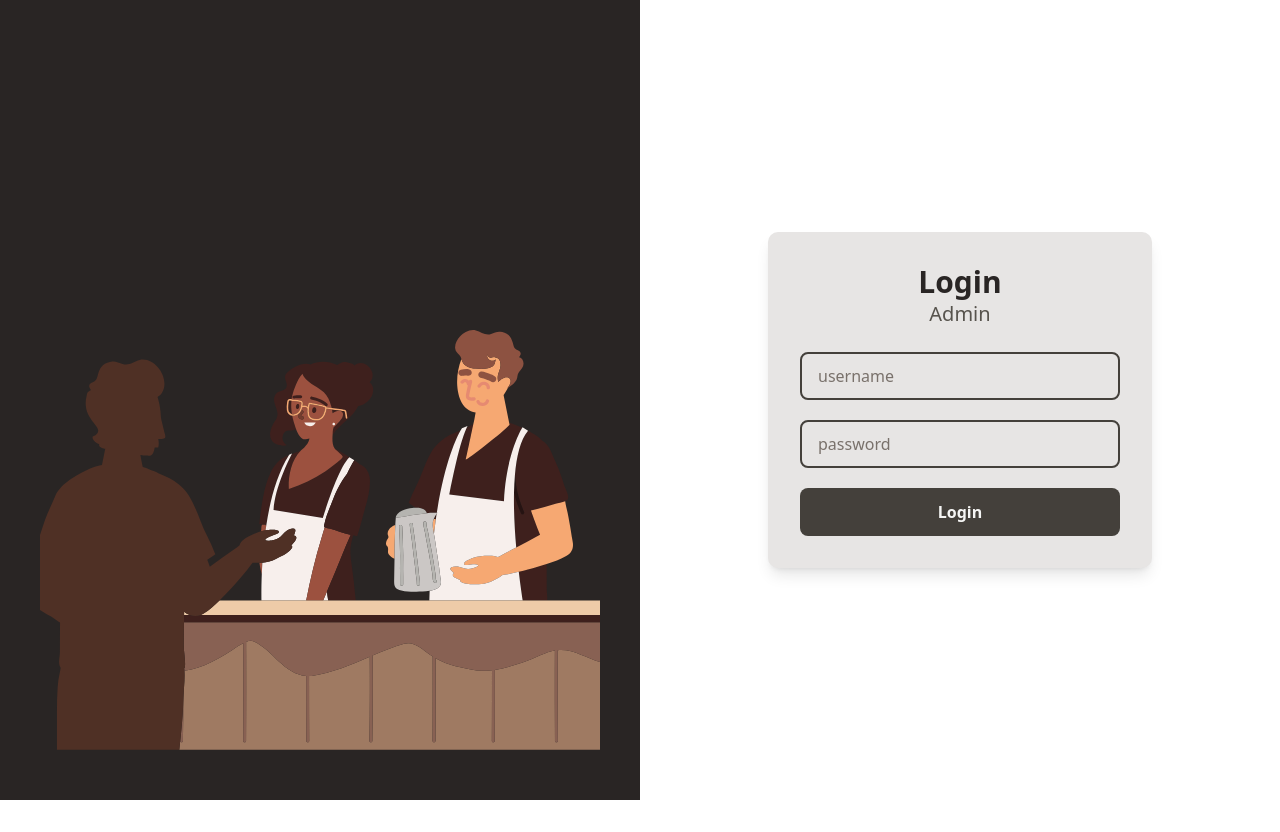
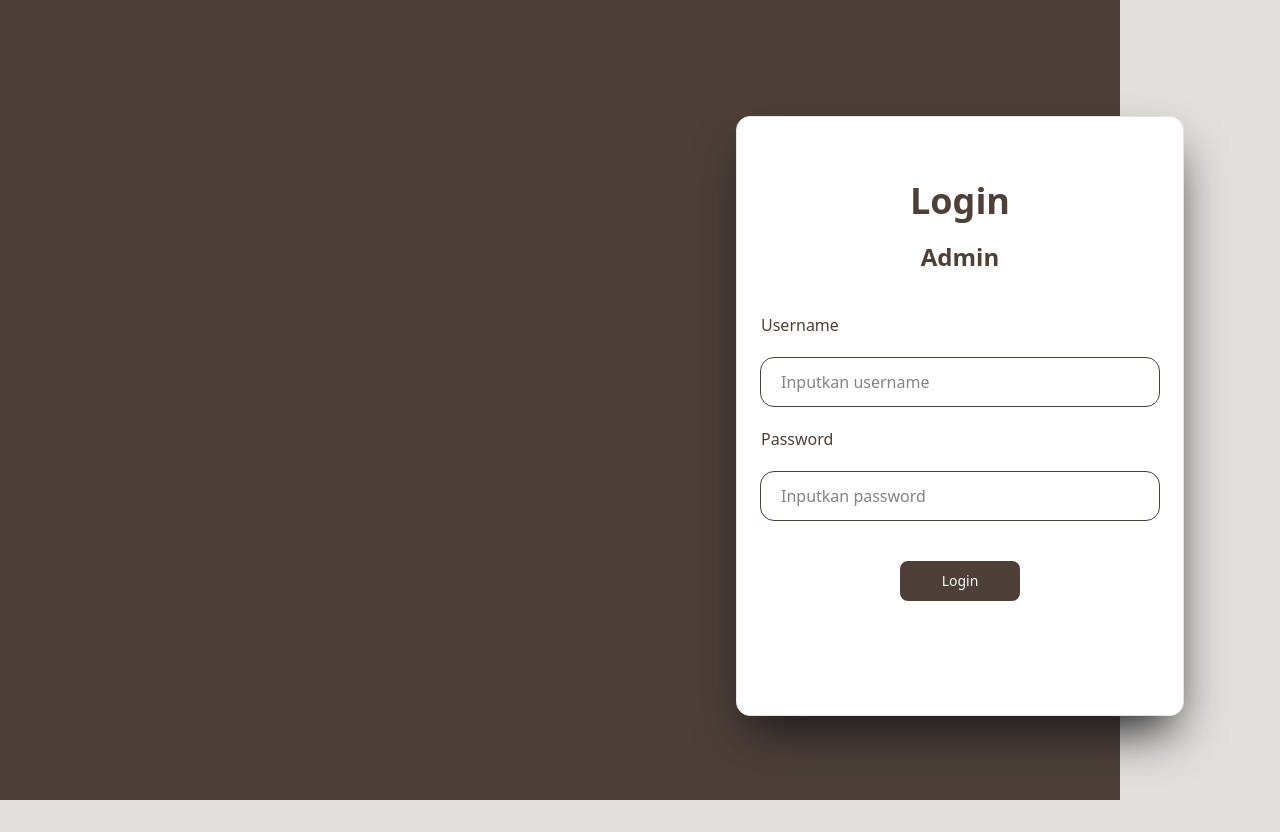
Before and after one commit to azizhadiid/lapakkito, a Next.js app: page /login in a window 1280 px wide. Before the commit the page ends 800 px from the top, so only its background shows below. Built offline with nearby package versions, Linux system fonts and the light colour scheme.

Commit message:
halaman login admin belum selesai

```diff
--- a/app/(admin)/kelola-umkm/page.tsx
+++ b/app/(admin)/kelola-umkm/page.tsx
@@ -0,0 +1,9 @@
+import React from 'react'
+import KelolaUmkm from '@/components/layout/admin/pages/kelola';
+export default function ManageUmkm() {
+  return (
+    <>
+        < KelolaUmkm/>
+    </>
+  )
+}
--- a/app/(admin)/login/page.tsx
+++ b/app/(admin)/login/page.tsx
@@ -1,95 +1,10 @@
-import type { NextPage } from 'next';
-import Head from 'next/head';
-import Image from 'next/image';
+import React from 'react'
+import Login from '@/components/layout/admin/pages/login';
 
-// Ganti ini dengan path ke ilustrasi Anda
-// Anda bisa download ilustrasi dari situs seperti undraw.co
-const ILLUSTRATION_PATH = '/iconlogin.svg';
-
-const AdminLoginPage: NextPage = () => {
+export default function LoginPage() {
   return (
     <>
-      <Head>
-        <title>Login Admin</title>
-      </Head>
-
-      <main className="grid min-h-screen grid-cols-1 md:grid-cols-2">
-
-        {/* === Kolom Kiri (Ilustrasi) === */}
-        {/* Tersembunyi di mobile, tampil di desktop */}
-        <div className="hidden md:flex items-center justify-center bg-stone-800 p-10">
-          {/* GANTI BAGIAN INI DENGAN ILUSTRASI ANDA
-            Saya menggunakan placeholder di sini.
-            Gunakan komponen next/image untuk performa terbaik.
-          */}
-          <div className="text-stone-300">
-            <Image src={ILLUSTRATION_PATH} width={600} height={400} alt="Admin Illustration" className='mt-70'/>
-          </div>
-        </div>
-
-        {/* === Kolom Kanan (Form Login) === */}
-        {/* Latar belakang berubah berdasarkan ukuran layar:
-          - Mobile: bg-stone-800 (gelap)
-          - Desktop: md:bg-white (putih)
-        */}
-        <div className="flex items-center justify-center bg-stone-800 p-8 md:bg-white">
-
-          {/* === Kartu Form === */}
-          <div className="w-full max-w-sm rounded-lg bg-stone-200 p-8 shadow-lg">
-
-            {/* --- Judul --- */}
-            <h1 className="text-center text-3xl font-bold text-stone-800">
-              Login
-            </h1>
-            <h2 className="mb-6 text-center text-xl text-stone-600">
-              Admin
-            </h2>
-
-            {/* --- Form --- */}
-            <form className="space-y-5">
-
-              {/* --- Input Username --- */}
-              <div>
-                <label htmlFor="username" className="sr-only">
-                  Username
-                </label>
-                <input
-                  type="text"
-                  id="username"
-                  name="username"
-                  placeholder="username"
-                  className="w-full rounded-md border-2 border-stone-700 bg-transparent px-4 py-2.5 text-stone-800 placeholder-stone-500 transition focus:border-stone-500 focus:outline-none focus:ring-0"
-                />
-              </div>
-
-              {/* --- Input Password --- */}
-              <div>
-                <label htmlFor="password" className="sr-only">
-                  Password
-                </label>
-                <input
-                  type="password"
-                  id="password"
-                  name="password"
-                  placeholder="password"
-                  className="w-full rounded-md border-2 border-stone-700 bg-transparent px-4 py-2.5 text-stone-800 placeholder-stone-500 transition focus:border-stone-500 focus:outline-none focus:ring-0"
-                />
-              </div>
-
-              {/* --- Tombol Submit --- */}
-              <button
-                type="submit"
-                className="w-full rounded-md bg-stone-700 py-3 font-semibold text-stone-100 transition hover:bg-stone-600 focus:outline-none focus:ring-2 focus:ring-stone-500 focus:ring-offset-2 focus:ring-offset-stone-200"
-              >
-                Login
-              </button>
-
-            </form>
-          </div>
-        </div>
-      </main>
+      <Login/>
     </>
   );
-};
-
-export default AdminLoginPage;
+}
--- /dev/null
+++ b/components/layout/admin/pages/beranda.tsx
@@ -0,0 +1,10 @@
+import React from 'react'
+import BerandaAdmin from '@/components/layout/admin/pages/beranda';
+
+export default function Beranda() {
+  return (
+    <>
+        < BerandaAdmin/>
+    </>
+  )
+}
--- /dev/null
+++ b/components/layout/admin/pages/kelola.tsx
@@ -0,0 +1,7 @@
+import React from 'react'
+
+export default function KelolaUmkm() {
+  return (
+    <div>Kelola</div>
+  )
+}
--- /dev/null
+++ b/components/layout/admin/pages/login.tsx
@@ -0,0 +1,82 @@
+import React from "react";
+import type { NextPage } from "next";
+import Image from "next/image";
+import {
+  Card,
+  CardContent,
+  CardDescription,
+  CardFooter,
+  CardHeader,
+  CardTitle,
+} from "@/components/ui/card";
+import { Input } from "@/components/ui/input";
+import { Button } from "@/components/ui/button";
+
+// Ganti ini dengan path ke ilustrasi Anda
+// Anda bisa download ilustrasi dari situs seperti undraw.co
+const ILLUSTRATION_PATH = "/iconlogin.svg";
+
+export default function Login() {
+  return (
+    <main className="min-h-screen bg-[#E2E0DD]">
+      <div className="bg-[#4E4039] absolute w-280 h-screen"></div>
+      <div className="p-4 z-10 relative">
+        <div className="h-screen flex items-center justify-end">
+          <Card className="max-w-md md:mr-20 w-120 h-150 p-4 shadow-zinc-900 shadow-2xl">
+            <div className="mt-12">
+              <section className="mb-10">
+                <CardTitle className="text-center text-[#4E4039] text-4xl mb-5 font-bold">
+                  Login
+                </CardTitle>
+                <CardTitle className="text-center text-[#4E4039] text-2xl">
+                  Admin
+                </CardTitle>
+              </section>
+              <form action="">
+                <section className="space-y-5 text-center">
+                  <div className="text-center px-2">
+                    <label
+                      htmlFor="Username"
+                      className="w-100 flex justify-start text-[#4E4039]"
+                    >
+                      Username
+                    </label>
+                  </div>
+                  <div className="text-center">
+                    <input
+                      type="text"
+                      id="username"
+                      placeholder="Inputkan username"
+                      value={FormData.username}
+                      className="w-100 py-3 rounded-xl p-5 border-[#4E4039] border-1"
+                    />
+                  </div>
+                  <div className="text-center px-2">
+                    <label
+                      htmlFor="Password"
+                      className="w-100 flex justify-start text-[#4E4039]"
+                    >
+                      Password
+                    </label>
+                  </div>
+                  <div className="text-center">
+                    <input
+                      type="password"
+                      id="password"
+                      placeholder="Inputkan password"
+                      value={FormData.username}
+                      className="w-100 py-3 rounded-xl p-5 border-[#4E4039] border-1"
+                    />
+                  </div>
+                  <Button className="mt-5 w-30 py-5 bg-[#4E4039] hover:scale-105 transition duration-150 ease-in-out">
+                    Login
+                  </Button>
+                </section>
+              </form>
+            </div>
+          </Card>
+        </div>
+      </div>
+    </main>
+  );
+}
```
